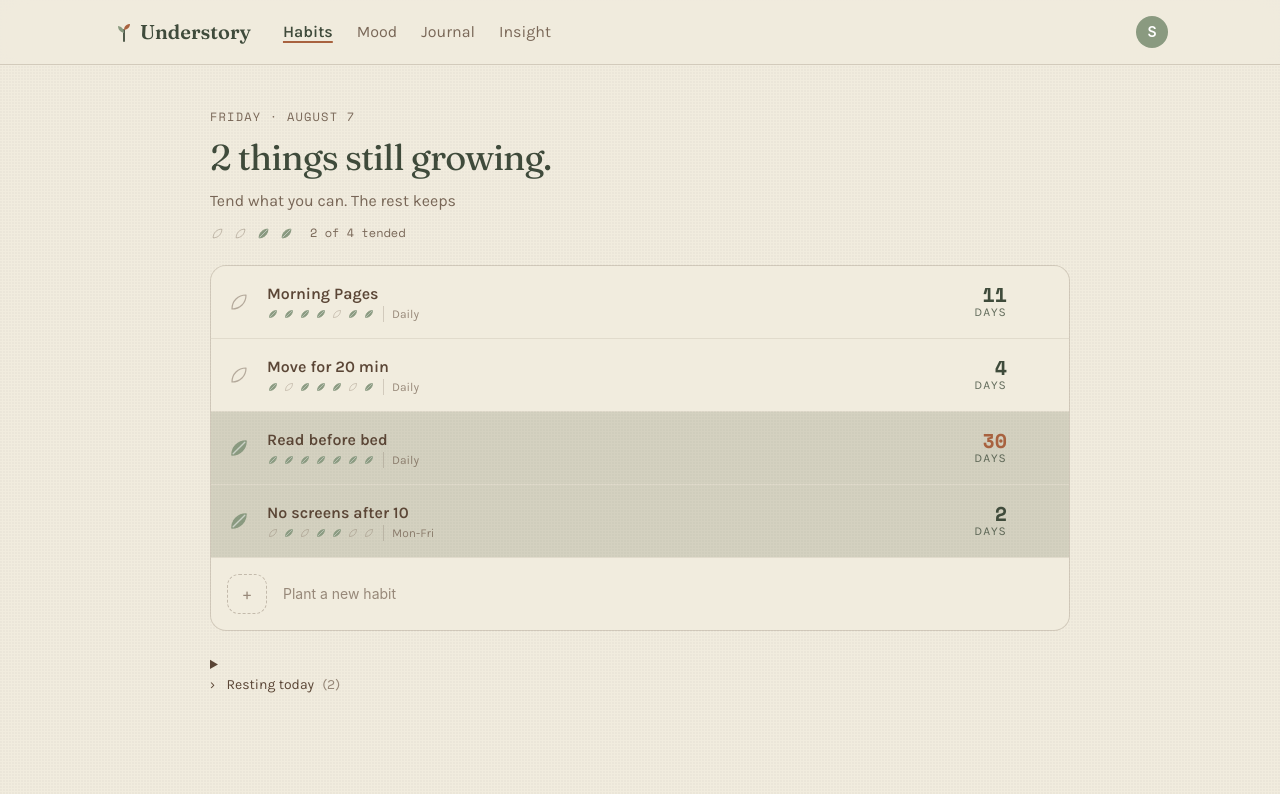
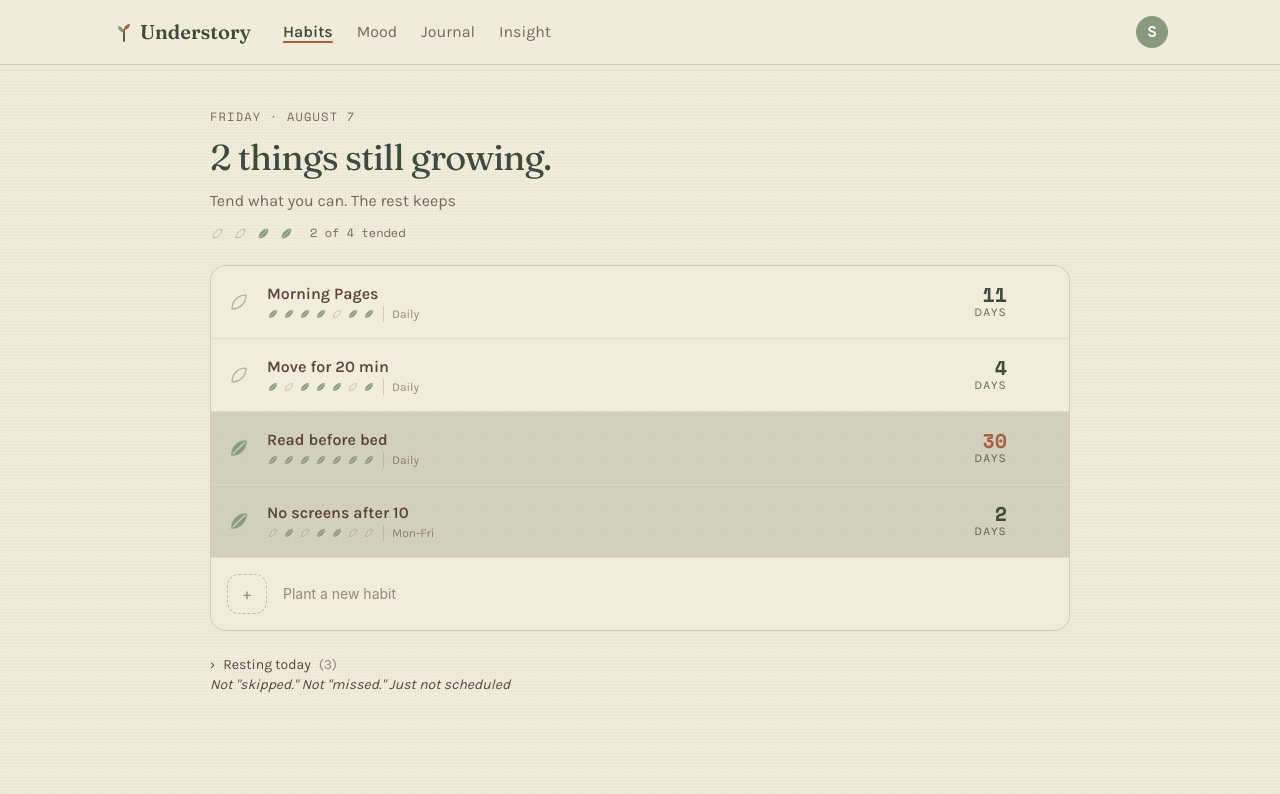
Before and after one commit to LasimaP/compass-wellness-app, a React (Vite) app in the folder compass-frontend/: page /habits in a window 1280 px wide. Shown: the top 794 px of the page. Built offline with nearby package versions, Linux system fonts and the light colour scheme.

Commit message:
refactor: move habit array filter to habit page

```diff
--- a/compass-frontend/src/pages/DashboardLayout.jsx
+++ b/compass-frontend/src/pages/DashboardLayout.jsx
@@ -4,7 +4,7 @@ import { Outlet } from "react-router-dom";
 
 const DashboardLayout = () => {
   return (
-    <div className="bg-parchment">
+    <div className="min-h-[100vh] bg-parchment">
       <AppHeader />
       <Outlet />
     </div>
--- a/compass-frontend/src/pages/habit/HabitsPage.jsx
+++ b/compass-frontend/src/pages/habit/HabitsPage.jsx
@@ -10,6 +10,7 @@ import RowMenu from "./components/RowMenu";
 import HabitRow from "./components/HabitRow";
 import HabitList from "./components/HabitList";
 import RestingSection from "./components/RestingSection";
+import FooterComponent from "../../components/FooterComponent";
 
 const HabitsPage = () => {
   const [habits, setHabits] = useState([
@@ -68,7 +69,20 @@ const HabitsPage = () => {
       cadence: "Sundays",
       activeToday: false,
     },
+    {
+      id: 7,
+      name: "Bike Ride",
+      done: false,
+      recent: [true, true, true, false, true, false, false],
+      streak: 3,
+      cadence: "Sundays",
+      activeToday: false,
+    },
   ]);
+
+  const activeHabits = habits.filter((habit) => habit.activeToday);
+
+  const restingHabits = habits.filter((habit) => !habit.activeToday);
 
   const onToggle = (habitId) => {
     setHabits((prevHabits) =>
@@ -84,11 +98,9 @@ const HabitsPage = () => {
 
   return (
     <div className="max-w-[860px] mx-auto">
-      <TodayBand habits={habits} />
-      <HabitList habits={habits} onToggle={onToggle} />
-      <RestingSection habits={habits} />
-      <Hero />
-      <Philosophy />
+      <TodayBand habits={activeHabits} />
+      <HabitList habits={activeHabits} onToggle={onToggle} />
+      <RestingSection habits={restingHabits} />
     </div>
   );
 };
--- a/compass-frontend/src/pages/habit/components/HabitList.jsx
+++ b/compass-frontend/src/pages/habit/components/HabitList.jsx
@@ -5,9 +5,7 @@ import AddHabitRow from "./AddHabitRow";
 const HabitList = ({ habits, onToggle, onEdit, onArchive, onDelete }) => {
   return (
     <div className="flex flex-col gap-px bg-bark/10 border border-bark/10 rounded-2xl overflow-hidden mb-6">
-      {habits.flatMap((habit) => {
-        if (habit.activeToday) {
-          return (
+      {habits.map((habit) => (
         <HabitRow
           key={habit.id}
           habit={habit}
@@ -16,9 +14,7 @@ const HabitList = ({ habits, onToggle, onEdit, onArchive, onDelete }) => {
           onArchive={onArchive}
           onDelete={onDelete}
         />
-          );
-        }
-      })}
+      ))}
       <AddHabitRow />
     </div>
   );
--- a/compass-frontend/src/pages/habit/components/RestingSection.jsx
+++ b/compass-frontend/src/pages/habit/components/RestingSection.jsx
@@ -2,32 +2,40 @@ import React from "react";
 import Leaf from "../../../components/Leaf";
 
 const RestingSection = ({ habits }) => {
-  const count = habits.filter((habit) => !habit.activeToday).length;
+  const count = habits.length;
+
   return (
     <div>
       <details className="group">
-        <summary className="font-body text-bark text-sm cursor-pointer">
+        <summary className="list-none [&::-webkit-details-marker]:hidden font-body text-bark text-sm cursor-pointer focus:outline-none focus-visible:ring-2 focus-visible:ring-moss">
           <div className="flex items-center gap-2">
-            <p>
-              <span className="pr-2">›</span> Resting today
+            <p className="flex items-center gap-2">
+              <span className="inline-block transition-transform group-open:rotate-90">
+                {"\u203A"}
+              </span>
+              Resting today
             </p>
             <p className="text-sm text-bark/60">{`(${count})`}</p>
           </div>
         </summary>
-        {habits.flatMap((habit) => {
-          if (!habit.activeToday) {
-            return (
-              <div key={habit.id} className="flex gap-4 py-2 items-center">
-                <Leaf state="hollow" size={20} />
-                <div className="font-body text-bark/90">
-                  <p className="font-medium text-base">{habit.name}</p>
-                  <p className="text-xs">{habit.cadence}</p>
-                </div>
+        <div className="divide-y divide-bark/15">
+          {habits.map((habit) => (
+            <div key={habit.id} className="flex gap-4 px-2 py-2 items-center">
+              <div className="opacity-45">
+                <Leaf state="hollow" size={18} />
               </div>
-            );
-          }
-        })}
+
+              <div className="font-body text-bark/60">
+                <p className="font-medium text-base">{habit.name}</p>
+                <p className="text-xs">{habit.cadence}</p>
+              </div>
+            </div>
+          ))}
+        </div>
       </details>
+      <p className="italic font-body text-bark text-sm">
+        Not "skipped." Not "missed." Just not scheduled
+      </p>
     </div>
   );
 };
--- a/compass-frontend/src/pages/habit/components/TodayBand.jsx
+++ b/compass-frontend/src/pages/habit/components/TodayBand.jsx
@@ -9,10 +9,8 @@ const TodayBand = ({ habits }) => {
     day: "numeric",
   });
 
-  const count = habits.filter((habit) => habit.activeToday).length;
-  const completed = habits.filter(
-    (habit) => habit.done && habit.activeToday,
-  ).length;
+  const count = habits.length;
+  const completed = habits.filter((habit) => habit.done).length;
   const remaining = count - completed;
 
   return (
```
Lines whose indentation alone changed are shown as unchanged.
